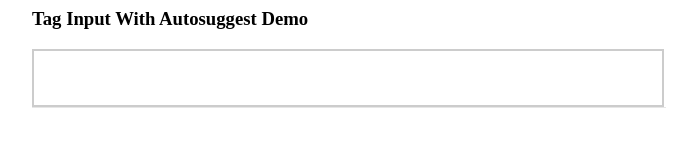
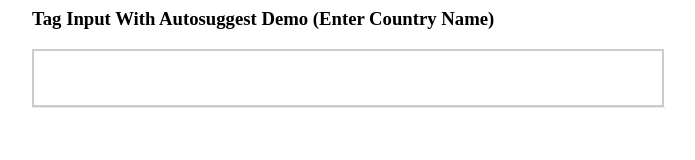
Before and after one commit to ashish-r/tags-autosuggest, a plain HTML site: page index.html in a window 1280 px wide. Shown: the whole page, without its empty margins (292-987 px from the left). Drawn offline with Linux system fonts and the light colour scheme.

Commit message:
Update index.html

```diff
--- a/index.html
+++ b/index.html
@@ -7,7 +7,7 @@
     </head>
     <body>
         <div class="container">
-            <h3>Tag Input With Autosuggest Demo</h3>
+            <h3>Tag Input With Autosuggest Demo (Enter Country Name)</h3>
             <div>
                 <input id ="autosuggest-input" />
             </div>
```
